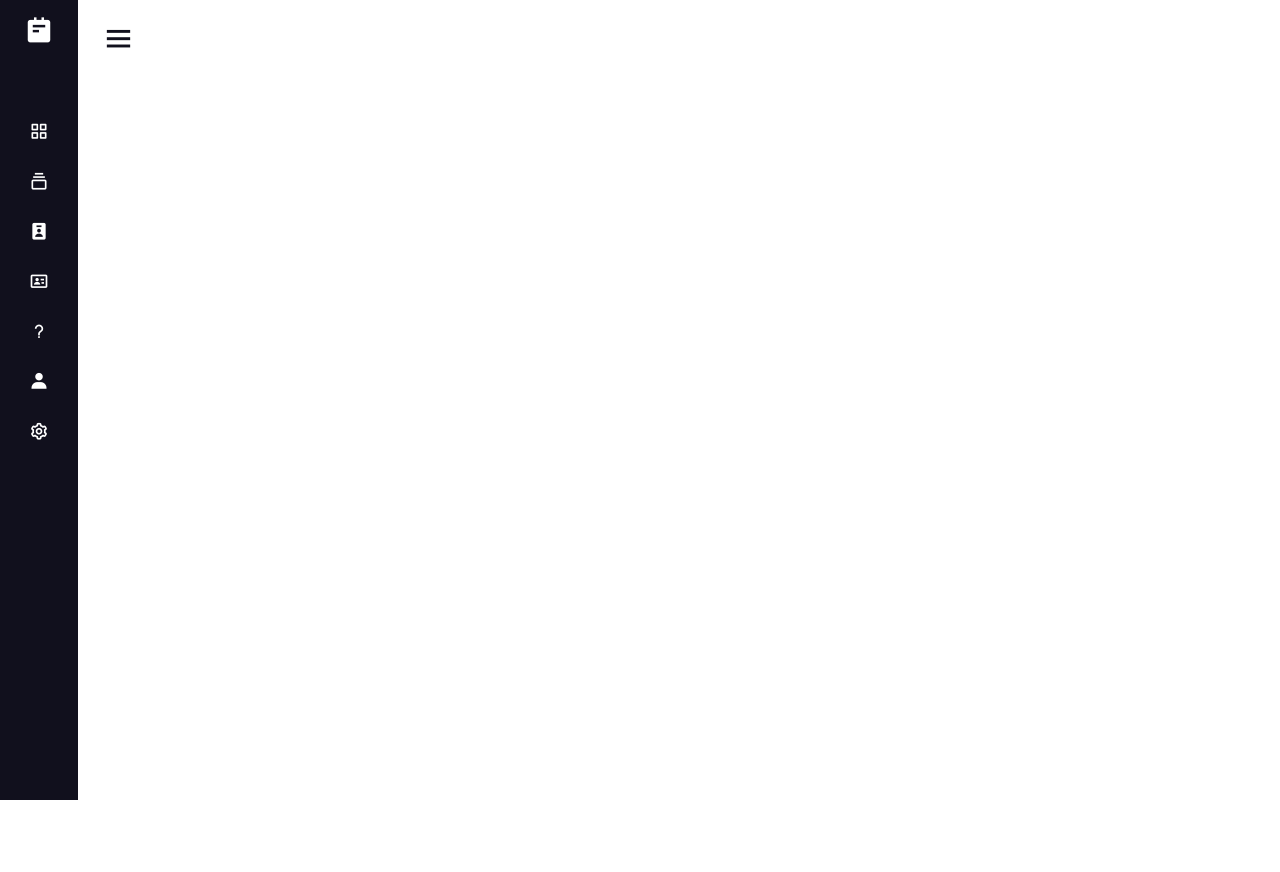
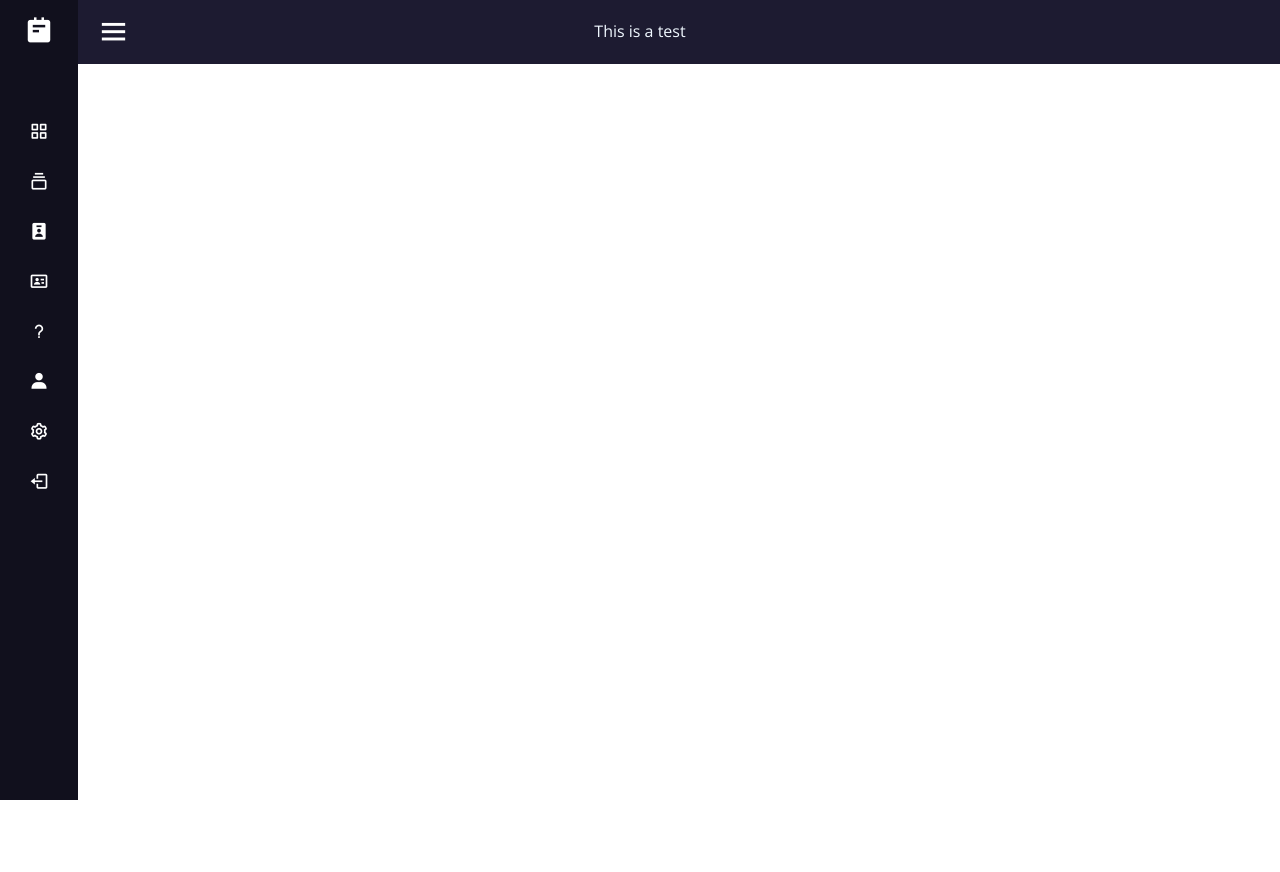
Before and after one commit to FEUP-LTW-2023/project-ltw14g06, a PHP site: page /pages/home.php in a window 1280 px wide. Before the commit the page ends 800 px from the top, so only its background shows below. Run offline with PHP 8.4, Linux system fonts and the light colour scheme; the visitor is signed in with stand-in values (Sample User, id 1); some web fonts are replaced.

Commit message:
log out done, added some html/css

```diff
--- a/css/style.css
+++ b/css/style.css
@@ -143,6 +143,27 @@ h3{
     font-weight: bold;
 }
 
+ /*### Home ###*/
+
+.home_body{
+  display: grid;
+  grid-template-rows: auto auto;
+  grid-template-areas: "sidebar page_header"
+                       "sidebar default";
+  grid-row-gap:0;
+}
+
+.page_header{
+  background-color:#1d1b31;
+  margin-top: -10px;
+  padding-top:22px;
+  padding-bottom: 22px;
+  margin-left: -10px;
+  padding-left: 10px;
+  margin-right: -10px;
+  padding-right: 10px;
+}
+
 .sidebar{
   position: fixed;
   top: 0;
@@ -156,13 +177,13 @@ h3{
 .sidebar.close{
   width: 78px;
 }
-.sidebar .logo-details{
+.sidebar .sidebarDetails{
   height: 60px;
   width: 100%;
   display: flex;
   align-items: center;
 }
-.sidebar .logo-details i{
+.sidebar .sidebarDetails i{
   font-size: 30px;
   color: #fff;
   height: 50px;
@@ -170,46 +191,49 @@ h3{
   text-align: center;
   line-height: 50px;
 }
-.sidebar .logo-details .logo_name{
+.sidebar .sidebarDetails .websiteName{
   font-size: 22px;
   color: #fff;
   font-weight: 600;
   transition: 0.3s ease;
   transition-delay: 0.1s;
 }
-.sidebar.close .logo-details .logo_name{
+.sidebar.close .sidebarDetails .websiteName{
   transition-delay: 0s;
   opacity: 0;
   pointer-events: none;
 }
-.sidebar .nav-links{
+.sidebar .sidebarAllButtons{
   height: 100%;
   padding: 30px 0 150px 0;
   overflow: auto;
 }
-.sidebar.close .nav-links{
+.sidebar.close .sidebarAllButtons{
   overflow: visible;
 }
-.sidebar .nav-links::-webkit-scrollbar{
+.sidebar .sidebarAllButtons::-webkit-scrollbar{
   display: none;
 }
-.sidebar .nav-links li{
+.sidebar .sidebarAllButtons li{
   position: relative;
   list-style: none;
   transition: all 0.4s ease;
+  white-space: nowrap;
+  text-overflow: ellipsis;
 }
-.sidebar .nav-links li:hover{
+.sidebar .sidebarAllButtons li:hover{
   background: #1d1b31;
 }
-.sidebar .nav-links li .icon-link{
+.sidebar .sidebarAllButtons li .sidebarButton{
   display: flex;
   align-items: center;
   justify-content: space-between;
 }
-.sidebar.close .nav-links li .icon-link{
+.sidebar.close .sidebarAllButtons li .sidebarButton{
   display: block
 }
-  .sidebar .nav-links li i{
+
+.sidebar .sidebarAllButtons li i{
   height: 50px;
   min-width: 78px;
   text-align: center;
@@ -218,38 +242,39 @@ h3{
   font-size: 20px;
   cursor: pointer;
   transition: all 0.3s ease;
+  white-space: nowrap;
 }
-  .sidebar .nav-links li.showMenu i.arrow{
+.sidebar .sidebarAllButtons li.showMenu i.arrow{
   transform: rotate(-180deg);
 }
-  .sidebar.close .nav-links i.arrow{
+.sidebar.close .sidebarAllButtons i.arrow{
   display: none;
 }
-  .sidebar .nav-links li a{
+.sidebar .sidebarAllButtons li a{
   display: flex;
   align-items: center;
   text-decoration: none;
 }
-  .sidebar .nav-links li a .link_name{
+.sidebar .sidebarAllButtons li a .sidebarButtonName{
   font-size: 18px;
   font-weight: 400;
   color: #fff;
   transition: all 0.4s ease;
 }
-  .sidebar.close .nav-links li a .link_name{
+.sidebar.close .sidebarAllButtons li a .sidebarButtonName{
   opacity: 0;
   pointer-events: none;
 }
-  .sidebar .nav-links li .sub-menu{
+.sidebar .sidebarAllButtons li .subMenu{
   padding: 6px 6px 14px 80px;
   margin-top: -10px;
   background: #1d1b31;
   display: none;
 }
-  .sidebar .nav-links li.showMenu .sub-menu{
+.sidebar .sidebarAllButtons li.showMenu .subMenu{
   display: block;
 }
-  .sidebar .nav-links li .sub-menu a{
+.sidebar .sidebarAllButtons li .subMenu a{
   color: #fff;
   font-size: 15px;
   padding: 5px 0;
@@ -257,10 +282,10 @@ h3{
   opacity: 0.6;
   transition: all 0.3s ease;
 }
-  .sidebar .nav-links li .sub-menu a:hover{
+.sidebar .sidebarAllButtons li .subMenu a:hover{
   opacity: 1;
 }
-  .sidebar.close .nav-links li .sub-menu{
+.sidebar.close .sidebarAllButtons li .subMenu{
   position: absolute;
   left: 100%;
   top: -10px;
@@ -272,112 +297,70 @@ h3{
   pointer-events: none;
   transition: 0s;
 }
-  .sidebar.close .nav-links li:hover .sub-menu{
+.sidebar.close .sidebarAllButtons li:hover .subMenu{
   top: 0;
   opacity: 1;
   pointer-events: auto;
   transition: all 0.4s ease;
 }
-  .sidebar .nav-links li .sub-menu .link_name{
+.sidebar .sidebarAllButtons li .subMenu .sidebarButtonName{
   display: none;
 }
-  .sidebar.close .nav-links li .sub-menu .link_name{
+.sidebar.close .sidebarAllButtons li .subMenu .sidebarButtonName{
   font-size: 18px;
   opacity: 1;
   display: block;
 }
-  .sidebar .nav-links li .sub-menu.blank{
+.sidebar .sidebarAllButtons li .subMenu.none{
   opacity: 1;
   pointer-events: auto;
   padding: 3px 20px 6px 16px;
   opacity: 0;
   pointer-events: none;
 }
-  .sidebar .nav-links li:hover .sub-menu.blank{
+.sidebar .sidebarAllButtons li:hover .subMenu.none{
   top: 50%;
   transform: translateY(-50%);
 }
-  .sidebar .profile-details{
-    position: fixed;
-    bottom: 0;
-    width: 260px;
-    display: flex;
-    align-items: center;
-    justify-content: space-between;
-    background: #1d1b31;
-    padding: 12px 0;
-    transition: all 0.5s ease;
-  }
-  .sidebar.close .profile-details{
-    background: none;
-  }
-  .sidebar.close .profile-details{
-    width: 78px;
-  }
-  .sidebar .profile-details .profile-content{
-    display: flex;
-    align-items: center;
-  }
-  .sidebar .profile-details img{
-    height: 52px;
-    width: 52px;
-    object-fit: cover;
-    border-radius: 16px;
-    margin: 0 14px 0 12px;
-    background: #1d1b31;
-    transition: all 0.5s ease;
-  }
-  .sidebar.close .profile-details img{
-    padding: 10px;
-  }
-  .sidebar .profile-details .profile_name,
-  .sidebar .profile-details .job{
-    color: #fff;
-    font-size: 18px;
-    font-weight: 500;
-    white-space: nowrap;
-  }
-  .sidebar.close .profile-details i,
-  .sidebar.close .profile-details .profile_name,
-  .sidebar.close .profile-details .job{
-    display: none;
-  }
-  .sidebar .profile-details .job{
-    font-size: 12px;
-  }
-  .home-section{
+.mainSection{
   position: relative;
   height: 100vh;
+  top: -55px;
   left: 260px;
   width: calc(100% - 260px);
   transition: all 0.5s ease;
   justify-content: left;
   align-items: baseline;
+  z-index: 99;
 }
-  .sidebar.close ~ .home-section{
+.sidebar.close ~ .mainSection{
+  top: -55px;
   left: 78px;
   width: calc(100% - 78px);
 }
-  .home-section .home-content{
-    height: 60px;
+.mainSection .hamburguerMenu{
+  height: 45px;
   display: flex;
   align-items: center;
 }
-  .home-section .home-content .bx-menu,
-  .home-section .home-content .text{
-    color: #11101d;
+.mainSection .hamburguerMenu .bx-menu,
+.mainSection .hamburguerMenu .text{
+  color:#fff;
   font-size: 35px;
 }
-  .home-section .home-content .bx-menu{
-    margin: 0 15px;
+.mainSection .hamburguerMenu .bx-menu{
+  margin: 0 10px;
   cursor: pointer;
 }
-  .home-section .home-content .text{
+.mainSection .hamburguerMenu .text{
   font-size: 26px;
   font-weight: 600;
 }
+
 @media (max-width: 400px) {
-    .sidebar.close .nav-links li .sub-menu{
+  .sidebar.close .sidebarAllButtons li .subMenu,
+  .sidebar.close .sidebarDetails i,
+  .sidebar .sidebarDetails .websiteName{
     display: none;
   }
   .sidebar{
@@ -386,12 +369,12 @@ h3{
   .sidebar.close{
     width: 0;
   }
-    .home-section{
+  .mainSection{
     left: 78px;
     width: calc(100% - 78px);
     z-index: 100;
   }
-    .sidebar.close ~ .home-section{
+  .sidebar.close ~ .mainSection{
     width: 100%;
     left: 0;
   }
--- a/pages/home.php
+++ b/pages/home.php
@@ -1,54 +1,54 @@
 <!DOCTYPE html>
 
 <?php
-
-    include('../templates/head.php');
+    include_once('../utils/init.php');
+    include_once('../templates/head.php');
 
 ?>
-<body id=main_body>
-    <nav id="main_navigation_bar">
-
-    </nav>
+<body id=home_body>
+    <header class="page_header">
+        This is a test
+    </header>
     <div class="sidebar close">
-        <div class="logo-details">
+        <div class="sidebarDetails">
             <i class='bx bxs-notepad'></i>
-            <span class="logo_name">Lippu</span>
+            <span class="websiteName">Lippu</span>
         </div>
-        <ul class="nav-links">
+        <ul class="sidebarAllButtons">
             <li>
                 <a href="#">
                     <i class='bx bx-grid-alt' ></i>
-                    <span class="link_name">Home</span>
+                    <span class="sidebarButtonName">Home</span>
                 </a>
-                <ul class="sub-menu blank">
-                    <li><a class="link_name" href="#">Home</a></li>
+                <ul class="subMenu none">
+                    <li><a class="sidebarButtonName" href="#">Home</a></li>
                 </ul>
             </li>
             <li>
-                <div class="icon-link">
+                <div class="sidebarButton">
                     <a href="#">
                         <i class='bx bx-collection' ></i>
-                        <span class="link_name">My Tickets</span>
+                        <span class="sidebarButtonName">My Tickets</span>
                     </a>
                     <i class='bx bxs-chevron-down arrow' ></i>
                 </div>
-                <ul class="sub-menu">
-                    <li><a class="link_name" href="#">My Tickets</a></li>
+                <ul class="subMenu">
+                    <li><a class="sidebarButtonName" href="#">My Tickets</a></li>
                     <li><a href="#">Active Tickets</a></li>
                     <li><a href="#">Closed Tickets</a></li>
                     <li><a href="#">All Tickets</a></li>
                 </ul>
             </li>
-            <li class = "Agent-menu">
-                <div class="icon-link">
+            <li class = "AgentMenu">
+                <div class="sidebarButton">
                     <a href="#">
                         <i class='bx bxs-user-badge'></i>
-                        <span class="link_name">Agent Menu</span>
+                        <span class="sidebarButtonName">Agent Menu</span>
                     </a>
                     <i class='bx bxs-chevron-down arrow' ></i>
                 </div>
-                <ul class="sub-menu">
-                    <li><a class="link_name" href="#">Agent Menu</a></li>
+                <ul class="subMenu">
+                    <li><a class="sidebarButtonName" href="#">Agent Menu</a></li>
                     <li><a href="#">Assigned Tickets</a></li>
                     <li><a href="#">Active Department Tickets</a></li>
                     <li><a href="#">All Active Tickets</a></li>
@@ -56,16 +56,16 @@
 
                 </ul>
             </li>
-            <li class="Admin-menu">
-                <div class="icon-link">
+            <li class="AdminMenu">
+                <div class="sidebarButton">
                     <a href="#">
                         <i class='bx bx-id-card'></i>
-                        <span class="link_name">Admin Menu</span>
+                        <span class="sidebarButtonName">Admin Menu</span>
                     </a>
                     <i class='bx bxs-chevron-down arrow' ></i>
                 </div>
-                <ul class="sub-menu">
-                    <li><a class="link_name" href="#">Admin Menu</a></li>
+                <ul class="subMenu">
+                    <li><a class="sidebarButtonName" href="#">Admin Menu</a></li>
                     <li><a href="#">Manage Users</a></li>
                     <li><a href="#">Manage Website</a></li>
                 </ul>
@@ -73,34 +73,43 @@
             <li>
                 <a href="#">
                     <i class='bx bx-question-mark' ></i>
-                    <span class="link_name">F.A.Q.</span>
+                    <span class="sidebarButtonName">F.A.Q.</span>
                 </a>
-                <ul class="sub-menu blank">
-                    <li><a class="link_name" href="#">F.A.Q.</a></li>
+                <ul class="subMenu none">
+                    <li><a class="sidebarButtonName" href="#">F.A.Q.</a></li>
                 </ul>
             </li>
             <li>
                 <a href="#">
                     <i class='bx bxs-user'></i>
-                    <span class="link_name">Profile</span>
+                    <span class="sidebarButtonName">Profile</span>
                 </a>
-                <ul class="sub-menu blank">
-                    <li><a class="link_name" href="#">Profile</a></li>
+                <ul class="subMenu none">
+                    <li><a class="sidebarButtonName" href="#">Profile</a></li>
                 </ul>
             </li>
             <li>
                 <a href="#">
                     <i class='bx bx-cog' ></i>
-                    <span class="link_name">Settings</span>
+                    <span class="sidebarButtonName">Settings</span>
                 </a>
-                <ul class="sub-menu blank">
-                    <li><a class="link_name" href="#">Settings</a></li>
+                <ul class="subMenu none">
+                    <li><a class="sidebarButtonName" href="#">Settings</a></li>
+                </ul>
+            </li>
+            <li>
+                <a href="../utils/end_session.php">
+                    <i class='bx bx-log-out'></i>
+                    <span class="sidebarButtonName">Log out</span>
+                </a>
+                <ul class="subMenu none">
+                    <li><a class="sidebarButtonName" href="#">Log out</a></li>
                 </ul>
             </li>
         </ul>
     </div>
-    <section class="home-section">
-        <div class="home-content">
+    <section class="mainSection">
+        <div class="hamburguerMenu">
             <i class='bx bx-menu' ></i>
         </div>
     </section>
--- a/scripts/sidebar.js
+++ b/scripts/sidebar.js
@@ -12,7 +12,7 @@ function toggleButton(){
     const arrow = document.querySelectorAll(".arrow");
     for (var i = 0; i < arrow.length; i++) {
         arrow[i].addEventListener("click", function(){
-            const arrowParent = this.target.parentElement.parentElement//selecting main parent of arrow
+            const arrowParent = this.parentElement.parentElement//selecting main parent of arrow
             arrowParent.classList.toggle("showMenu")
         })
     }
--- a/utils/end_session.php
+++ b/utils/end_session.php
@@ -1,3 +1,5 @@
 <?php
+    session_start();
     session_destroy();
+    header("Location:../pages/login.php");
 ?>
```
Also changed, not shown: actions/login_action.php (+7 -0 lines), README.md. Lines whose indentation alone changed are shown as unchanged.
